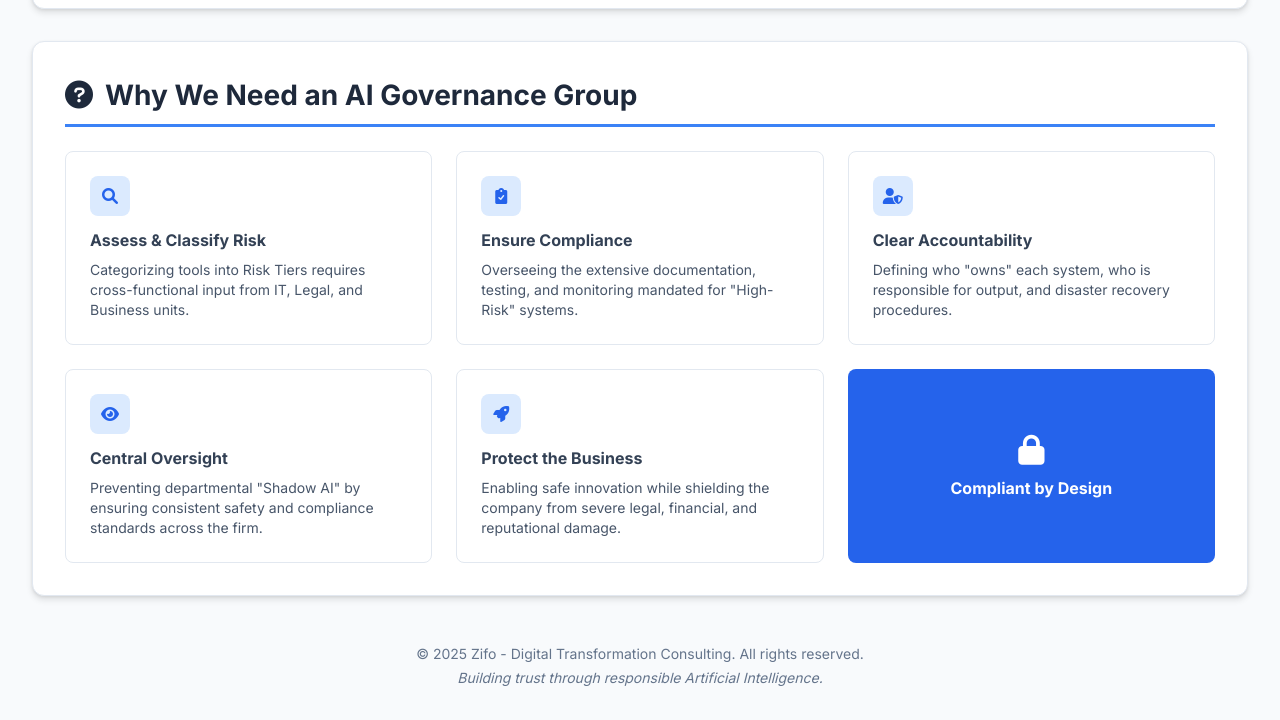
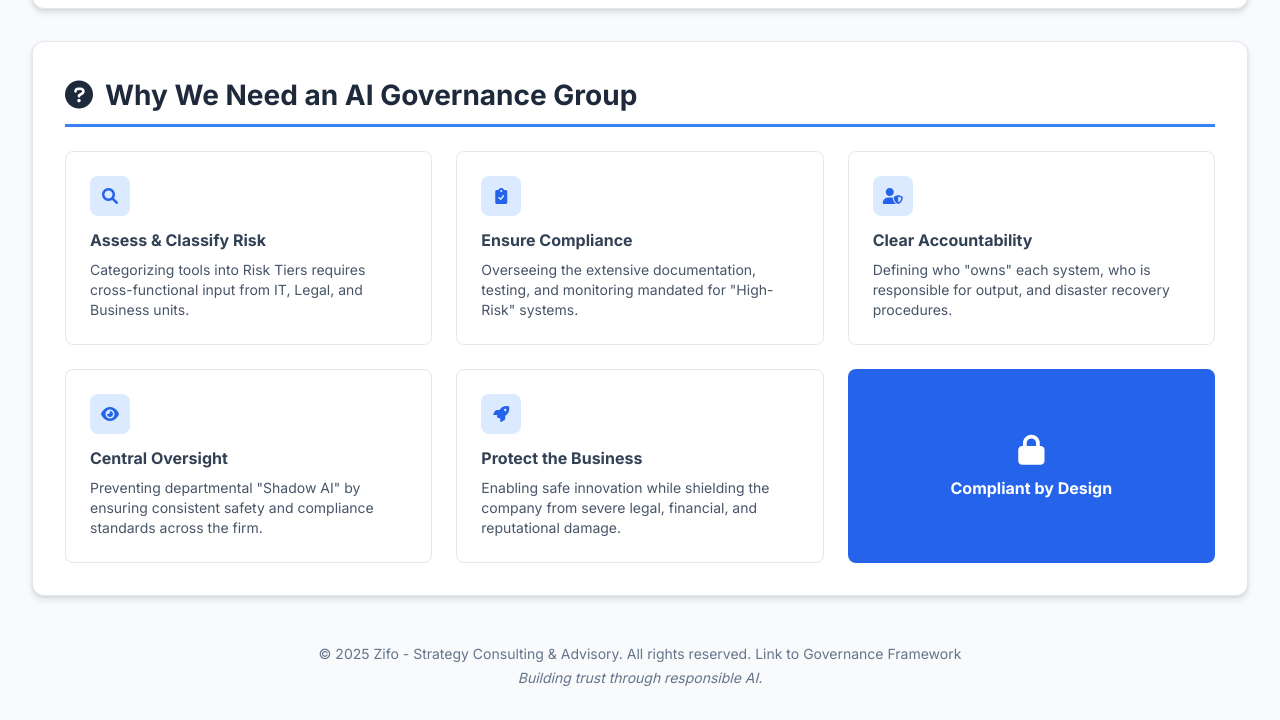
Before and after one commit to renekaufmann01/lean-ai-governance, a plain HTML site: page index.html in a window 1280 px wide. Shown: the part 1818-2538 px from the top of the page. Drawn offline with nearby package versions, Linux system fonts and the light colour scheme.

Commit message:
Update footer text and link in index.html

```diff
--- a/index.html
+++ b/index.html
@@ -323,8 +323,8 @@
         </div>
 
         <footer class="text-center mt-12 text-slate-500 text-sm">
-            <p>&copy; 2025 Zifo - Digital Transformation Consulting. All rights reserved.</p>
-            <p class="mt-1 italic">Building trust through responsible Artificial Intelligence.</p>
+            <p>&copy; 2025 Zifo - Strategy Consulting & Advisory. All rights reserved. Link to <a href="https://github.com/renekaufmann01/lean-ai-governance/framework.html">Governance Framework</a></p>
+            <p class="mt-1 italic">Building trust through responsible AI.</p>
         </footer>
     </div>
 </body>
```
